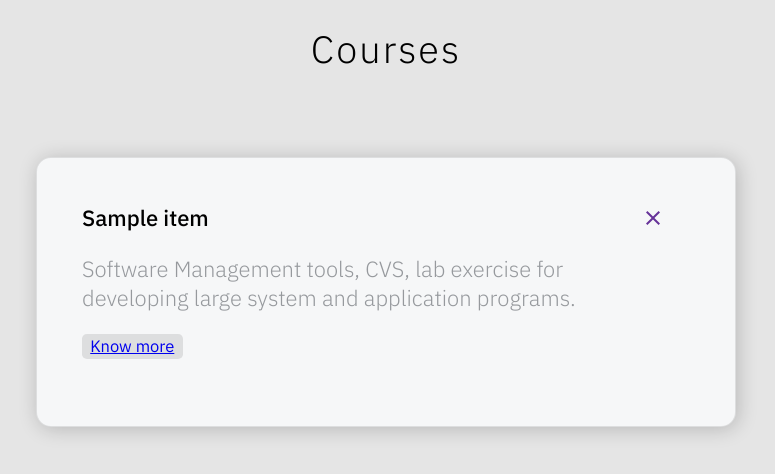
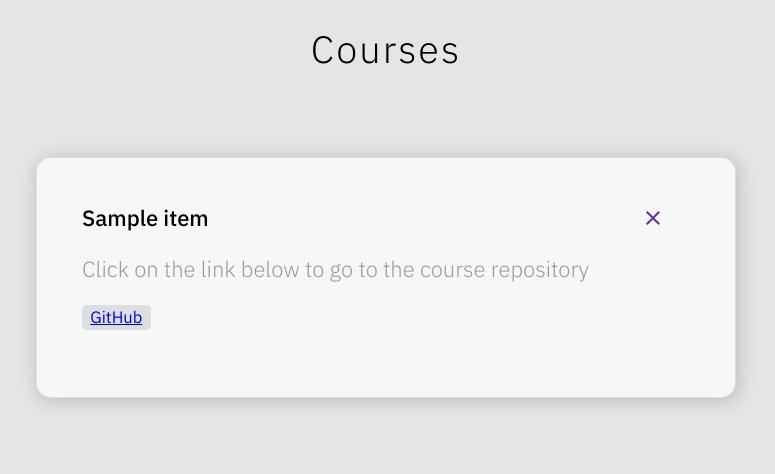
Before and after one commit to chaitanyabisht/IITBH-CSE, a Django app: page /courses/ in a window 1280 px wide, after a click that opens the changed part. Shown: the top 474 px of the page, without its empty margins (254-1029 px from the left). Run offline with Django 4.2, Linux system fonts and the light colour scheme; tables that the repository leaves empty hold one stand-in row (values such as "Sample post"); a database or web service that is not in the repository returns one stand-in record (values such as "Sample title"); data that the repository does not hold is empty.

Commit message:
Updated views.py functions

```diff
--- a/cse_iitbh/cse_iitbh/views.py
+++ b/cse_iitbh/cse_iitbh/views.py
@@ -8,7 +8,6 @@ def course_list():
     lst = r.get('https://api.github.com/orgs/IIT-Bhilai-CSE/repos?type=all').json()
     return [item['name'] for item in lst]
 
-
 def homepage(request):
     return render(request,'homepage.html')
 
--- a/cse_iitbh/templates/courses.html
+++ b/cse_iitbh/templates/courses.html
@@ -25,20 +25,22 @@
 </div>
 
 {% for i in course_list %}
+
 <details>
   <summary>
     {{ i }}
     <svg class="control-icon control-icon-expand" width="24" height="24" role="presentation"><use xmlns:xlink="http://www.w3.org/1999/xlink" xlink:href="#expand-more" /></svg>
     <svg class="control-icon control-icon-close" width="24" height="24" role="presentation"><use xmlns:xlink="http://www.w3.org/1999/xlink" xlink:href="#close" /></svg>
   </summary>
-  <p>Software Management tools, CVS, lab exercise for developing large system and application programs.
+  <p>Click on the link below to go to the course repository</p>
      <a class="card" href="https://www.iitbhilai.ac.in/index.php?pid=souryadyuti">
        <div>
        <div class="tags">
-          <div class="tag">Know   more</div>
+          <div class="tag">GitHub</div>
          </div></div></a></p>
 
 </details>
+
 {% endfor %}
 
 </body>
```
